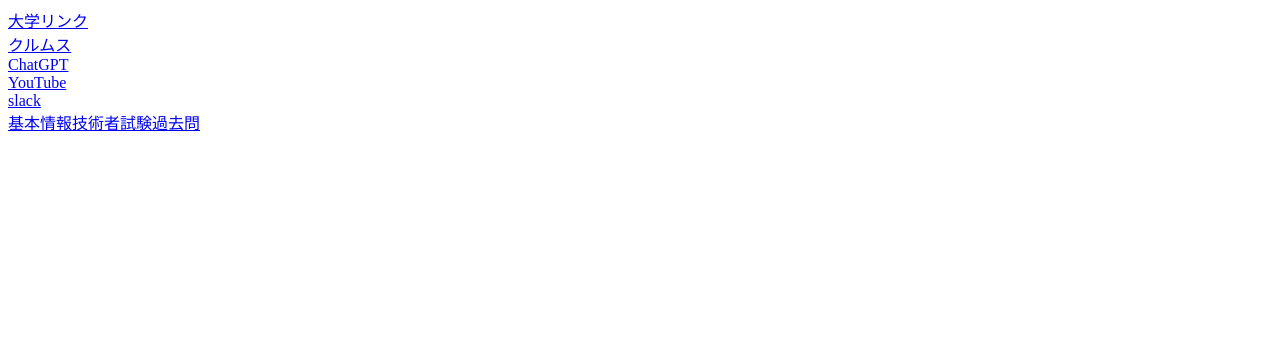
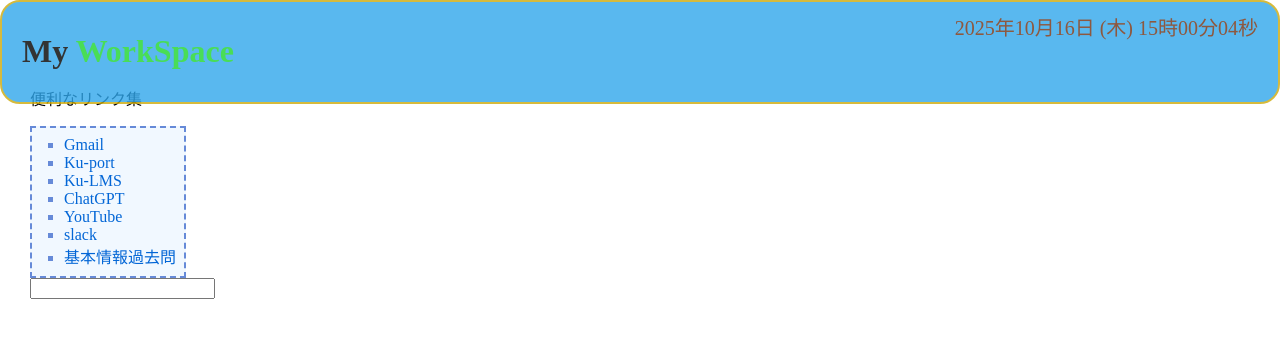
Before and after one commit to tanaka-ta0321/My-WorkSpace, a plain HTML site: page index.html in a window 1280 px wide. Drawn offline with Linux system fonts and the light colour scheme.

Commit message:
design(01)

```diff
--- a/index.html
+++ b/index.html
@@ -4,21 +4,50 @@
     <meta charset="UTF-8">
     <meta name="viewport" content="width=device-width, initial-scale=1.0">
     <title>My WorkSpace</title>
+    <link rel="stylesheet" href="style.css">
+
 </head>
 <body>
-    <div class = "links">
-        <a href="https://ku-port.sc.kogakuin.ac.jp/uprx/up/xu/xuk004/Xuk00401.xhtml">大学リンク</a>
-        <br>
-        <a href="https://study.ns.kogakuin.ac.jp/lms/corsColl/doLinkKyozaiTitle">クルムス</a>
-        <br>
-        <a href="https://chatgpt.com/">ChatGPT</a>
-        <br>
-        <a href="https://www.youtube.com/">YouTube</a>
-        <br>
-        <a href="https://app.slack.com/client/T0Y1Y62H2/C01CUQ2P9FF/">slack</a>
-        <br>
-        <a href="https://www.fe-siken.com/fekakomon.php">基本情報技術者試験過去問</a>
-        <br>
+    <div class="Header">
+        <h1 class="logo">
+            My <span>WorkSpace</span>
+        </h1>
+        <div id="datetime"></div>
     </div>
+    <p>便利なリンク集</p>
+
+    <div class="links flex" aria-label="リンク">
+        <ul>
+            <li><a href="https://mail.google.com/mail/u/0/#inbox" target="_blank" rel="noopener noreferrer">Gmail</a></li>
+            <li><a href="https://ku-port.sc.kogakuin.ac.jp/uprx/up/xu/xuk004/Xuk00401.xhtml" target="_blank" rel="noopener noreferrer">Ku-port</a></li>
+            <li><a href="https://study.ns.kogakuin.ac.jp/lms/corsColl/doLinkKyozaiTitle" target="_blank" rel="noopener noreferrer">Ku-LMS</a></li>
+            <li><a href="https://chatgpt.com/" target="_blank" rel="noopener noreferrer">ChatGPT</a></li>
+            <li><a href="https://www.youtube.com/" target="_blank" rel="noopener noreferrer">YouTube</a></li>
+            <li><a href="https://app.slack.com/client/T0Y1Y62H2/C01CUQ2P9FF/" target="_blank" rel="noopener noreferrer">slack</a></li>
+            <li><a href="https://www.fe-siken.com/fekakomon.php" target="_blank" rel="noopener noreferrer">基本情報過去問</a></li>
+        </ul>
+    </div>
+    <input type="text">
+
+
+    <script>
+        function updateDateTime() {
+            const now = new Date();
+            const week_ja = ["日","月","火","水","木","金","土"];
+            const year = now.getFullYear();
+            const month = now.getMonth() + 1;
+            const day = now.getDate();
+            const week = week_ja[now.getDay()];
+            const hour = String(now.getHours()).padStart(2, "0");
+            const minute = String(now.getMinutes()).padStart(2, "0");
+            const second = String(now.getSeconds()).padStart(2, "0");
+
+            document.getElementById("datetime").textContent =
+                `${year}年${month}月${day}日 (${week}) ${hour}時${minute}分${second}秒`;
+        }
+
+    updateDateTime();
+    setInterval(updateDateTime, 1000); // 1秒ごとに更新
+    </script>
 </body>
 </html>
--- a/style.css
+++ b/style.css
@@ -0,0 +1,88 @@
+body{
+margin: 20px; /* bodyの外側の余白を指定する */
+padding: 50px 10px 50px 10px; /* bodyの内側余白を指定する(上:右:下:左) */
+}
+
+
+
+        /*ヘッダー*/
+.Header {
+  position: fixed;
+  top: 0;
+  left: 0;
+  width: 100%;
+  padding: 10px 20px;
+  background-color: #30a7ec;
+  border: 2px solid #cca90c; /* 下部に緑のボーダーを追加 */
+  color: #000000;
+  box-sizing: border-box; /* 不明*/
+  border-radius: 20px;
+  z-index: 1000; /* 他の要素より前面に表示 */
+  opacity: 0.8; /* 透明度を少し下げる */
+
+}
+
+
+.Header #datetime {
+  position: absolute;
+  right: 20px; /* 右端に固定 */
+  top: 10px; /* 上端に固定 */
+  font-size: 20px;
+  white-space: nowrap;
+  color: #722f0f;
+}
+
+.logo span {
+  color: #1cd52e; /* "WorkSpace"の文字色 */
+}
+
+
+
+        /* 汎用クラス */
+
+.flex {
+    display: flex;
+    flex-wrap: wrap;
+}
+
+/* HTML内の改行やスペースをそのまま表示 */
+.preserve {
+	white-space: pre-wrap;
+	word-break: break-word;
+}
+
+/* 長い単語を強制的に改行 */
+.break {
+	overflow-wrap: anywhere;
+	word-break: break-word;
+}
+
+
+
+        /*リンク集*/
+
+.links ul {
+	list-style-type: square;
+	padding: 0;
+	margin: 0;
+}
+
+.links a {
+	color: #0366d6;
+	text-decoration: none;
+    transition: .3s;
+}
+
+.links a:hover,
+.links a:focus {
+	color: rgb(250, 89, 132);
+    transition: .3s;
+}
+
+.links ul {
+  width: fit-content;
+  color: #668ad8;/*文字色*/
+  border: dashed 2px #668ad8;/*破線 太さ 色*/
+  background: #f1f8ff; /*背景色*/
+  padding: 0.5em 0.5em 0.5em 2em;
+}
```
